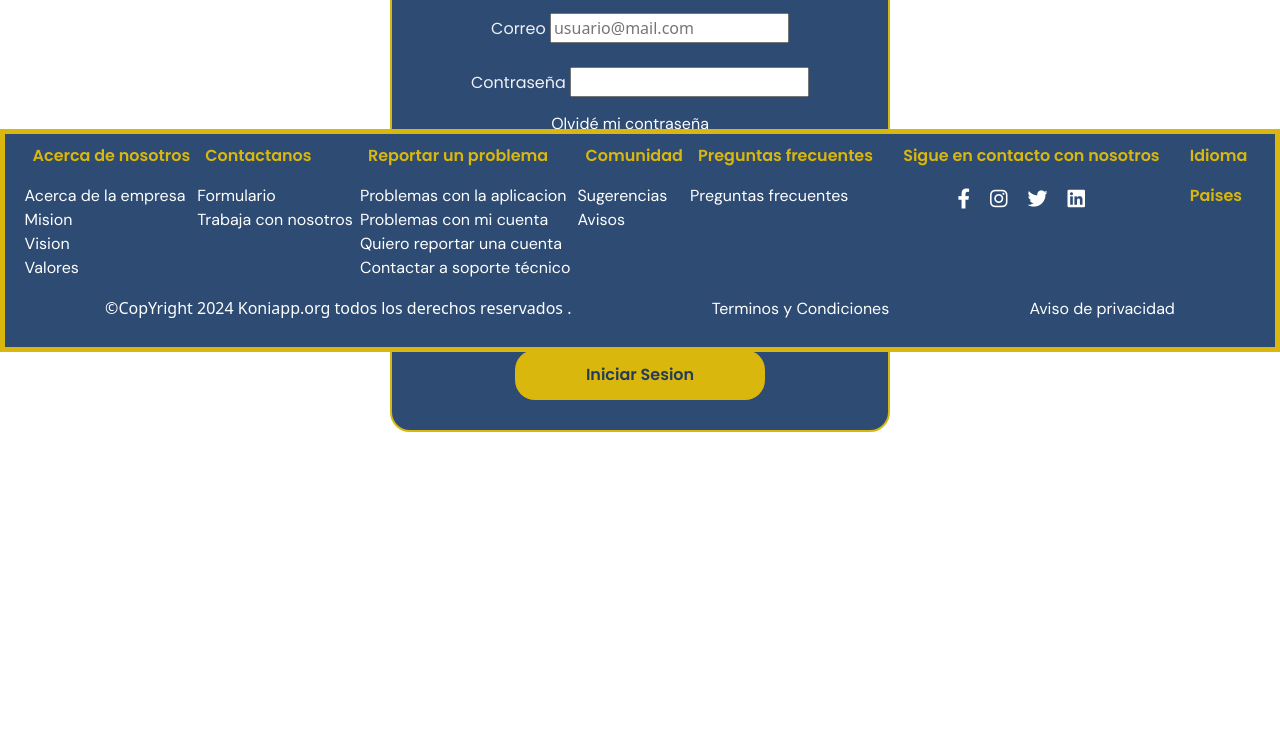
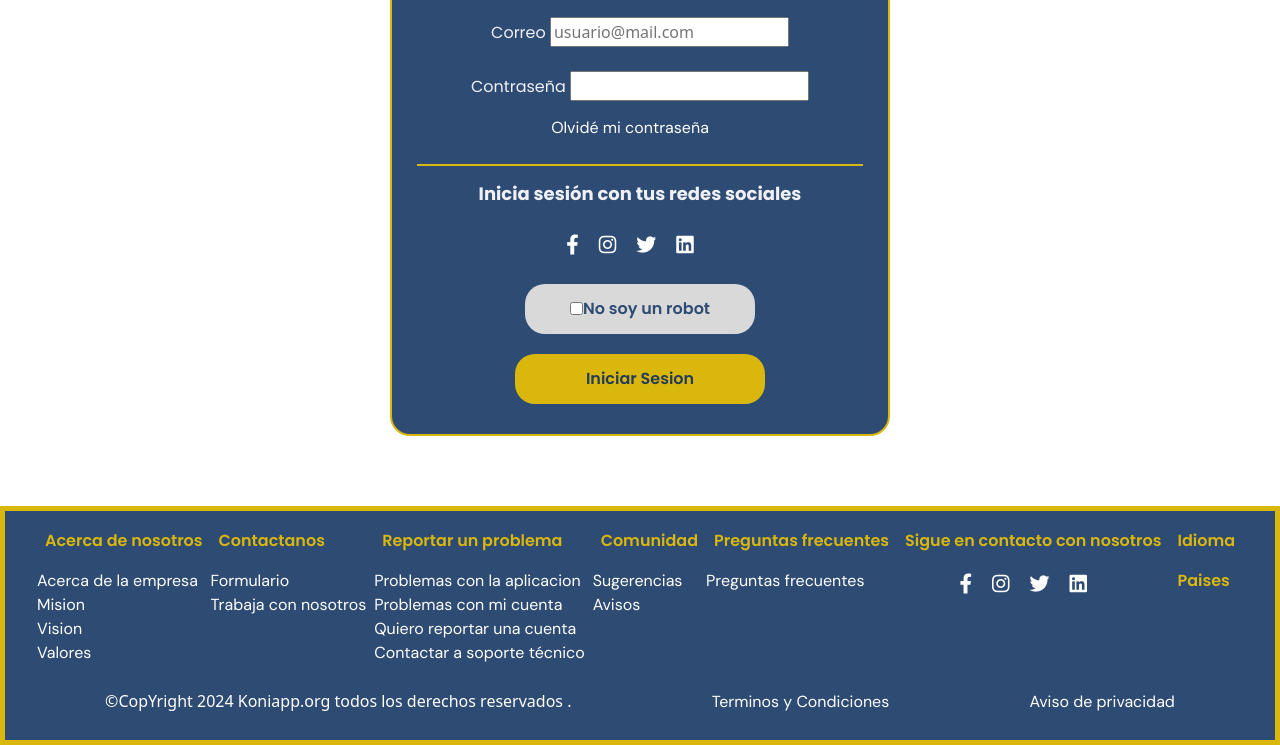
Before and after one commit to EyC11/Squad_Beans, a plain HTML site: page src/pages/login.html in a window 1280 px wide. Shown: the part 448-1193 px from the top of the page. Before the commit the page ends 1140 px from the top, so only its background shows below. Drawn offline with nearby package versions, Linux system fonts and the light colour scheme.

Commit message:
actualizacion de archivos

```diff
--- /dev/null
+++ b/src/pages/footer.html
@@ -0,0 +1,121 @@
+<!DOCTYPE html>
+<html lang="es">
+
+<head>
+    <meta charset="UTF-8">
+    <meta name="viewport" content="width=device-width, initial-scale=1.0">
+    <title>Barra de Navegación y Footer</title>
+    <link rel="stylesheet" href="../styles/navbar.css">
+     <!--Google Fonts -->
+    <link rel="preconnect" href="https://fonts.googleapis.com">
+    <link rel="preconnect" href="https://fonts.googleapis.com">
+    <link rel="preconnect" href="https://fonts.gstatic.com" crossorigin>
+    <link rel="stylesheet" href="https://fonts.googleapis.com/css2?family=DM+Sans:ital,opsz,wght@0,9..40,100..1000;1,9..40,100..1000&family=Poppins:ital,wght@0,100;0,200;0,300;0,400;0,500;0,600;0,700;0,800;0,900;1,100;1,200;1,300;1,400;1,500;1,600;1,700;1,800;1,900&display=swap">
+    <!--favicon-->
+    <link rel="shortcut icon" href="../../public/assets/konijapp-logo.png" type="image/x-icon">
+
+    <!--estilos de CSS-->
+    <link rel="stylesheet" href="../styles/footer.css">
+
+</head>
+
+<body>
+    <!-- Pie de Página -->
+    <footer id="footer">
+        <!-- Contenedor principial del footer-->
+        <div class=" footer--container">
+            <div class="mitad">
+            <div class="mitad1">
+
+            <!-- Caja de texto footer, apartado Acerca de nosotros-->
+            <div class="borde">
+
+                <p class="subtitulo--footer">Acerca de nosotros</p>
+                <ul class="anchor--footer">
+                    <li><a href="acerca_nosotros.html" target="_blank" >Acerca de la empresa</a></li>
+                    <li><a href="acerca_nosotros.html"  >Mision</a></li>
+                    <li><a href="acerca_nosotros.html"  >Vision</a></li>
+                    <li><a href="acerca_nosotros.html"  >Valores</a></li>
+                </ul>
+            </div>
+
+            <!-- Caja de texto footer, apartado Contactanos-->
+            <div class="borde">
+
+                <p class="subtitulo--footer">Contactanos</p>
+                <ul class="anchor--footer">
+                    <li> <a href="contacto.html" >Formulario</a></li>
+                    <li> <a href="contacto.html" >Trabaja con nosotros</a></li>
+                </ul>
+            </div>
+
+            <!-- Caja de texto footer, apartado Reportar un problema-->
+            <div class="borde">
+                <p class="subtitulo--footer">Reportar un problema</p>
+                <ul class="anchor--footer">
+                    <li><a href="reportar_un_problema.html" >Problemas con la aplicacion</a></li>
+                    <li><a href="reportar_un_problema.html" >Problemas con mi cuenta</a></li>
+                    <li><a href="reportar_un_problema.html" >Quiero reportar una cuenta</a></li>
+                    <li><a href="reportar_un_problema.html" >Contactar a soporte técnico</a></li>
+
+                </ul>
+            </div>
+
+            <div class="borde">
+                <!-- Caja de texto footer, apartado Comunidad-->
+                <p class="subtitulo--footer">Comunidad</p>
+                <ul class="anchor--footer">
+                    <li><a href="comunidad.html" >Sugerencias</a></li>
+                    <li><a href="comunidad.html" >Avisos</a></li>
+                </ul>
+            </div>
+        </div>
+        <div class="mitad2">
+            <div class="borde">
+                <!-- Caja de texto footer, apartado Preguntas Frecuentes-->
+                <p class="subtitulo--footer">Preguntas frecuentes</p>
+                <ul class="anchor--footer">
+                    <li><a href="faq.html" >Preguntas frecuentes</a></li>
+                </ul>
+            </div>
+            <br>
+            <div class="borde">
+                <!-- Caja de texto footer, apartado Sigue en contacto con nosotros-->
+                <p class="subtitulo--footer">Sigue en contacto con nosotros</p>
+                <div class="social-link">
+                    <a href="https://www.facebook.com/?locale=es_LA" > <i class="fab fa-facebook-f"></i></a>
+                    <br>
+                    <a href="https://www.instagram.com/" > <i class="fab fa-instagram"></i></a>
+                    <br>
+                    <a href="https://x.com/?lang=es&mx=2"> <i class="fab fa-twitter"></i></a>
+                    <br>
+                    <a href="https://mx.linkedin.com/" > <i class="fab fa-linkedin"></i></a>
+
+                </div>
+            </div>
+            <br>
+            <div class="borde">
+                <p class="subtitulo--footer">Idioma</p>
+
+                <p class="subtitulo--footer">Paises</p>
+            </div>
+        </div>
+    </div>
+</div>
+
+        <!-- Caja de texto footer, apartado derechos de autor-->
+        <div class="footer--container--2">
+            <p>&copy;CopYright 2024 Koniapp.org todos los derechos reservados .</p>
+            <p><a href="TyC.html" >Terminos y Condiciones</a></p>
+            <p><a href="aviso_de_privacidad.html" >Aviso de privacidad</a></p>
+        </div>
+    </footer>
+
+
+
+
+
+
+</body>
+
+</html>
--- a/src/pages/login.html
+++ b/src/pages/login.html
@@ -34,7 +34,7 @@
 
     <!--Formulario de login-->
 
-    <div class="all--container">
+    <div class="all--container" id="all--container">
         <div class="formulario--Login" id="formulario--Login">
             <div class="wrapper">
                 <section class="post">
@@ -94,14 +94,17 @@
             </div>
         </div>
     </div>
-    <br><br><br><br><br><br><br><br><br><br>
 
 
+
+    <div id="footer--contenido"></div>
     <!--scripts-->
     <script src="../scripts/insertarNavBar.js"></script>
+    <script src="../scripts/footer.js"></script>
     <script src="../scripts/login.js"></script>
-    <script src="../scripts/footer.js"></script>
-
+    <script src="https://cdn.jsdelivr.net/npm/bootstrap@5.3.3/dist/js/bootstrap.bundle.min.js"
+        integrity="sha384-YvpcrYf0tY3lHB60NNkmXc5s9fDVZLESaAA55NDzOxhy9GkcIdslK1eN7N6jIeHz"
+        crossorigin="anonymous"></script>
 
 </body>
 
--- a/src/pages/navbar.html
+++ b/src/pages/navbar.html
@@ -174,87 +174,6 @@
 
     </main>
 
-    <!-- Pie de Página -->
-    <footer id="footer">
-        <!-- Contenedor principial del footer-->
-        <div class=" footer--container">
-            <div>
-                 <!-- Caja de texto footer, apartado Acerca de nosotros-->
-                <p class="subtitulo--footer">Acerca de nosotros</p>
-                <ul class="anchor--footer">
-                    <li><a href="acerca_nosotros.html" target="_blank" >Acerca de la empresa</a></li>
-                    <li><a href="acerca_nosotros.html"  >Mision</a></li>
-                    <li><a href="acerca_nosotros.html"  >Vision</a></li>
-                    <li><a href="acerca_nosotros.html"  >Valores</a></li>
-                </ul>
-            </div>
-
-            <div>
-                <!-- Caja de texto footer, apartado Contactanos-->
-                <p class="subtitulo--footer">Contactanos</p>
-                <ul class="anchor--footer">
-                    <li> <a href="contacto.html" >Formulario</a></li>
-                    <li> <a href="contacto.html" >Trabaja con nosotros</a></li>
-                </ul>
-            </div>
-
-            <div>
-                <!-- Caja de texto footer, apartado Reportar un problema-->
-                <p class="subtitulo--footer">Reportar un problema</p>
-                <ul class="anchor--footer">
-                    <li><a href="reportar_un_problema.html" >Problemas con la aplicacion</a></li>
-                    <li><a href="reportar_un_problema.html" >Problemas con mi cuenta</a></li>
-                    <li><a href="reportar_un_problema.html" >Quiero reportar una cuenta</a></li>
-                    <li><a href="reportar_un_problema.html" >Contactar a soporte técnico</a></li>
-
-                </ul>
-            </div>
-
-            <div>
-                <!-- Caja de texto footer, apartado Comunidad-->
-                <p class="subtitulo--footer">Comunidad</p>
-                <ul class="anchor--footer">
-                    <li><a href="comunidad.html" >Sugerencias</a></li>
-                    <li><a href="comunidad.html" >Avisos</a></li>
-                </ul>
-            </div>
-
-            <div>
-                <!-- Caja de texto footer, apartado Preguntas Frecuentes-->
-                <p class="subtitulo--footer">Preguntas frecuentes</p>
-                <ul class="anchor--footer">
-                    <li><a href="faq.html" >Preguntas frecuentes</a></li>
-                </ul>
-            </div>
-            <br>
-            <div>
-                <!-- Caja de texto footer, apartado Sigue en contacto con nosotros-->
-                <p class="subtitulo--footer">Sigue en contacto con nosotros</p>
-                <div class="social-link">
-                    <a href="https://www.facebook.com/?locale=es_LA" > <i class="fab fa-facebook-f"></i></a>
-                    <br>
-                    <a href="https://www.instagram.com/" > <i class="fab fa-instagram"></i></a>
-                    <br>
-                    <a href="https://x.com/?lang=es&mx=2"> <i class="fab fa-twitter"></i></a>
-                    <br>
-                    <a href="https://mx.linkedin.com/" > <i class="fab fa-linkedin"></i></a>
-
-                </div>
-            </div>
-            <br>
-            <div>
-                <p class="subtitulo--footer">Idioma</p>
-
-                <p class="subtitulo--footer">Paises</p>
-            </div>
-        </div>
-        <!-- Caja de texto footer, apartado derechos de autor-->
-        <div class="footer--container--2">
-            <p>&copy;CopYright 2024 Koniapp.org todos los derechos reservados .</p>
-            <p><a href="TyC.html" >Terminos y Condiciones</p></a>
-            <p><a href="aviso_de_privacidad.html" >Aviso de privacidad</p></a>
-        </div>
-    </footer>
 
 
 
--- a/src/scripts/footer.js
+++ b/src/scripts/footer.js
@@ -1,9 +1,9 @@
-//   mostrar el footer al llegar al final de la página
-window.addEventListener('scroll', function() {
-    const footer = document.getElementById('footer');
-    if (window.innerHeight + window.scrollY >= document.body.offsetHeight) {
-      footer.classList.add('visible');
-    } else {
-      footer.classList.remove('visible');
-    }
-  });
+
+document.addEventListener("DOMContentLoaded", function() {
+  fetch('../pages/footer.html')
+    .then(response => response.text())
+    .then(data => {
+      document.getElementById('footer--contenido').innerHTML = data;
+    })
+    .catch(error => console.error('Error loading navigation:', error));
+});
--- a/src/scripts/login.js
+++ b/src/scripts/login.js
@@ -1,7 +1,7 @@
 /*let inputEl = document.querySelector("input");
 let showEl = document.querySelector(".fa-eye");
 let hideEl = document.querySelector(".fa-eye-slash");*/
-
+/*
 showEl.addEventListener("click", () => {
     inputEl.type = "text";
     hideEl.classList.remove("hide");
@@ -13,8 +13,7 @@ hideEl.addEventListener("click", () => {
     hideEl.classList.add("hide");
     showEl.classList.remove("hide");
 })
-
-
+*/
 
 
 
--- a/src/styles/footer.css
+++ b/src/styles/footer.css
@@ -1,4 +1,3 @@
-
 /* Footer contenido general */
 #footer {
     border-width: 5px;
@@ -6,23 +5,11 @@
     border-color: #D9B70D;
     background-color: #2D4B73;
     text-align: center;
+
     padding: 10px 20px;
     width: 100%;
     min-height: 200px;
 }
-
-footer {
-    position: fixed;
-    bottom: -800px; /* Oculto inicialmente */
-    width: 100%;
-    transition: bottom 0.8s ease; /* Transición suave */
-}
-
-footer.visible {
-    bottom: 0; /* Muestra el footer */
-}
-
-
 
 
 .footer--container{
@@ -30,6 +17,26 @@ footer.visible {
     flex-direction: row;
     justify-content: space-around ;
 }
+.footer--container p{
+    display: flex;
+    text-wrap:wrap;
+}
+.mitad{
+    display: flex;
+    flex-direction: row;
+}
+.mitad1{
+    display: flex;
+    flex-direction: row;
+
+}
+.mitad2{
+    display: flex;
+    flex-direction: row;
+
+}
+
+
 
 .footer--container--2{
     display: flex;
@@ -43,6 +50,12 @@ footer.visible {
         justify-content: center;
         gap: 20px;
         font-size: 20px;
+}
+.borde{
+
+
+    text-align: justify;
+    padding: 8px;
 }
 
 
@@ -79,21 +92,28 @@ a:hover, .anchor--footer:hover{
     color: #D9B70D !important;
 
 }
-@media (max-width: 500px) {
 
-    .footer--container{
+@media (max-width: 900px) {
+    .mitad{
         display: flex;
-        flex-direction: row;
-        flex-wrap: wrap;
-        justify-content: space-between;
+        flex-direction: column;
     }
 
-    .footer--container--2{
+}
+@media (max-width: 500px) {
+    .mitad{
         display: flex;
-        flex-direction: row;
-        flex-wrap: wrap;
-
+        flex-direction: column;
+    }
+    .mitad1{
+        display: flex;
+        flex-direction: column;
+    }
+    .mitad2{
+        display: flex;
+        flex-direction: column;
     }
 
 
+
 }
--- a/src/styles/formularioRegistro.css
+++ b/src/styles/formularioRegistro.css
@@ -44,6 +44,7 @@ i {
     border-radius: 20px;
     padding: 20px;
     margin-top: 100px;
+    margin-bottom: 50px;
 }
 
 /************Titulo**********/
--- a/src/styles/login.css
+++ b/src/styles/login.css
@@ -13,6 +13,7 @@ body {
     align-items: center;
     justify-content: center;
     margin: auto;
+    margin-bottom: 50px;
 }
 .formulario--Login {
     display: flex;
--- a/src/styles/navbar.css
+++ b/src/styles/navbar.css
@@ -248,7 +248,7 @@ main {
 
 
 
-@media (max-width: 500px) {
+@media (max-width: 900px) {
 
     .navbar{
         width: 100%;
@@ -301,7 +301,7 @@ main {
         display: flex;
         flex-direction: row;
         justify-content: space-between;
-
+        margin: 30px;
     }
 
 
```
Also changed, not shown: src/pages/acerca_nosotros.html (+1 -1 lines), src/pages/contacto.html (+1 -1 lines), src/pages/formularioRegistro.html (+6 -11 lines), src/pages/home.html (+1 -1 lines), src/scripts/appHome.js (+4 -3 lines).
